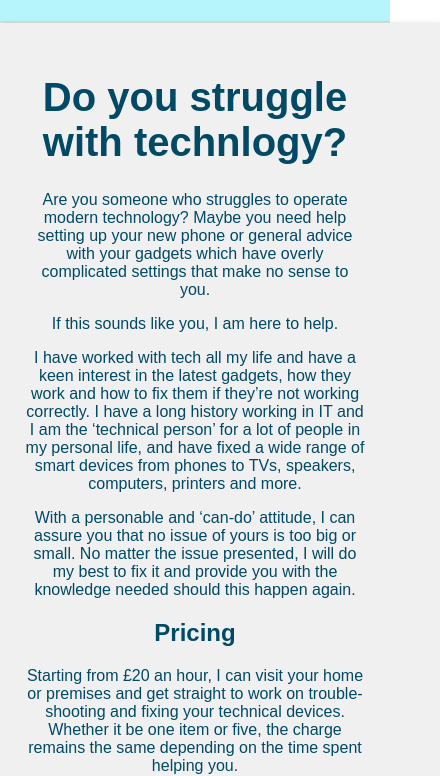
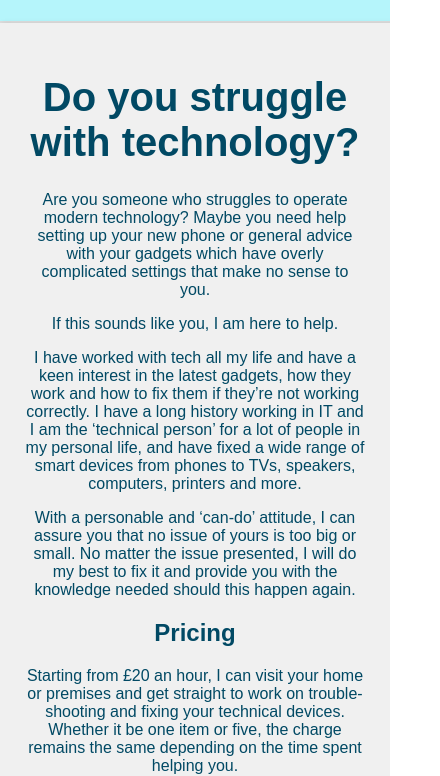
Before and after one commit to GeordanUK/geordanuk.github.io, a plain HTML site: page index.html in a window 390 px wide. Shown: the part 77-853 px from the top of the page, 440 px wide, since content can reach past the window. Drawn offline with Linux system fonts and the light colour scheme.

Commit message:
Update index.html

```diff
--- a/index.html
+++ b/index.html
@@ -125,6 +125,12 @@
 		  text-align: center;
 		  padding-right: 50px;
 		}
+
+		html, body {
+			max-width: 100%;
+			overflow-x: hidden;
+		}
+
     }
 
 
@@ -138,7 +144,7 @@
 
 <div class="container">
   <div class="sidebar">
-    <h1>Do you struggle with technlogy?</h1>
+    <h1>Do you struggle with technology?</h1>
     <p>Are you someone who struggles to operate modern technology? Maybe you need help setting up your new phone or general
 		advice with your gadgets which have overly complicated settings that make no sense to you.</p>
 
```
